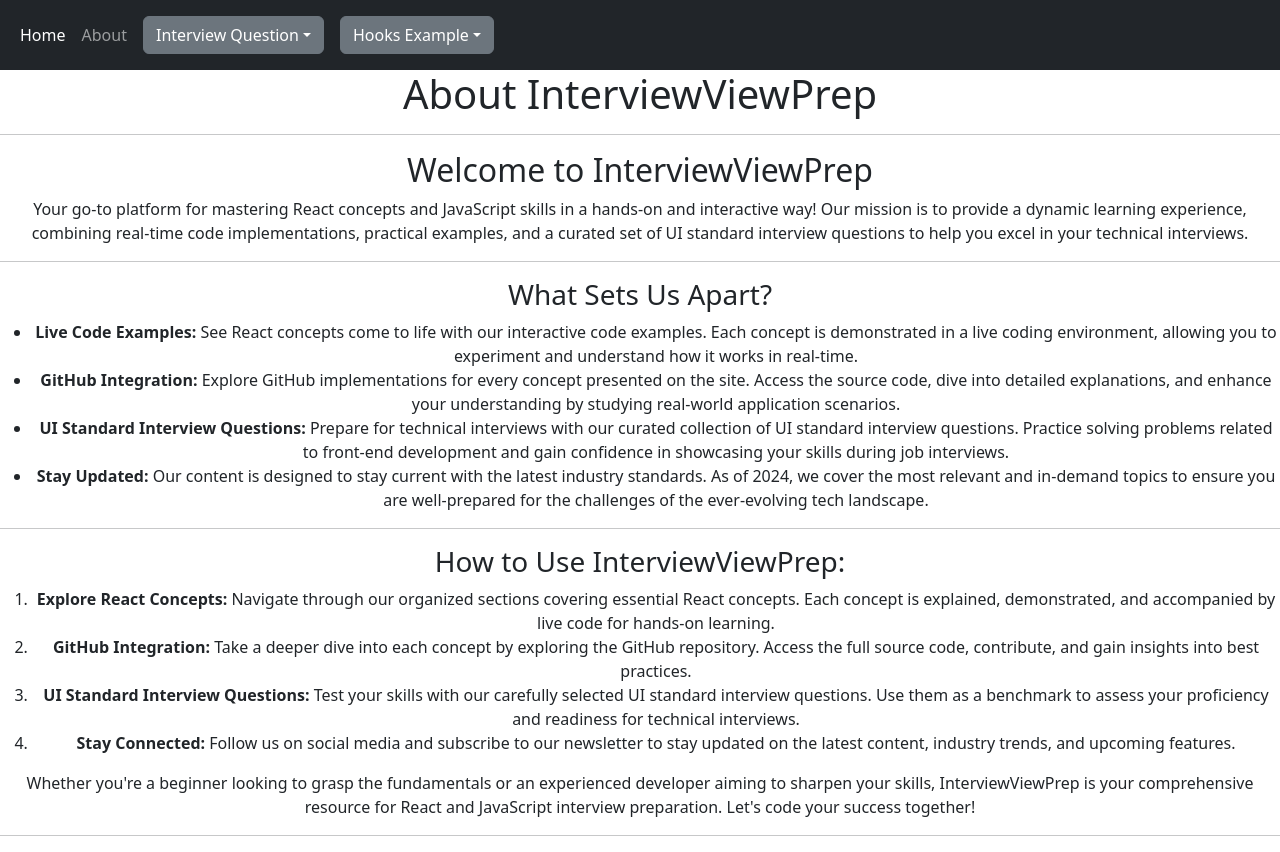
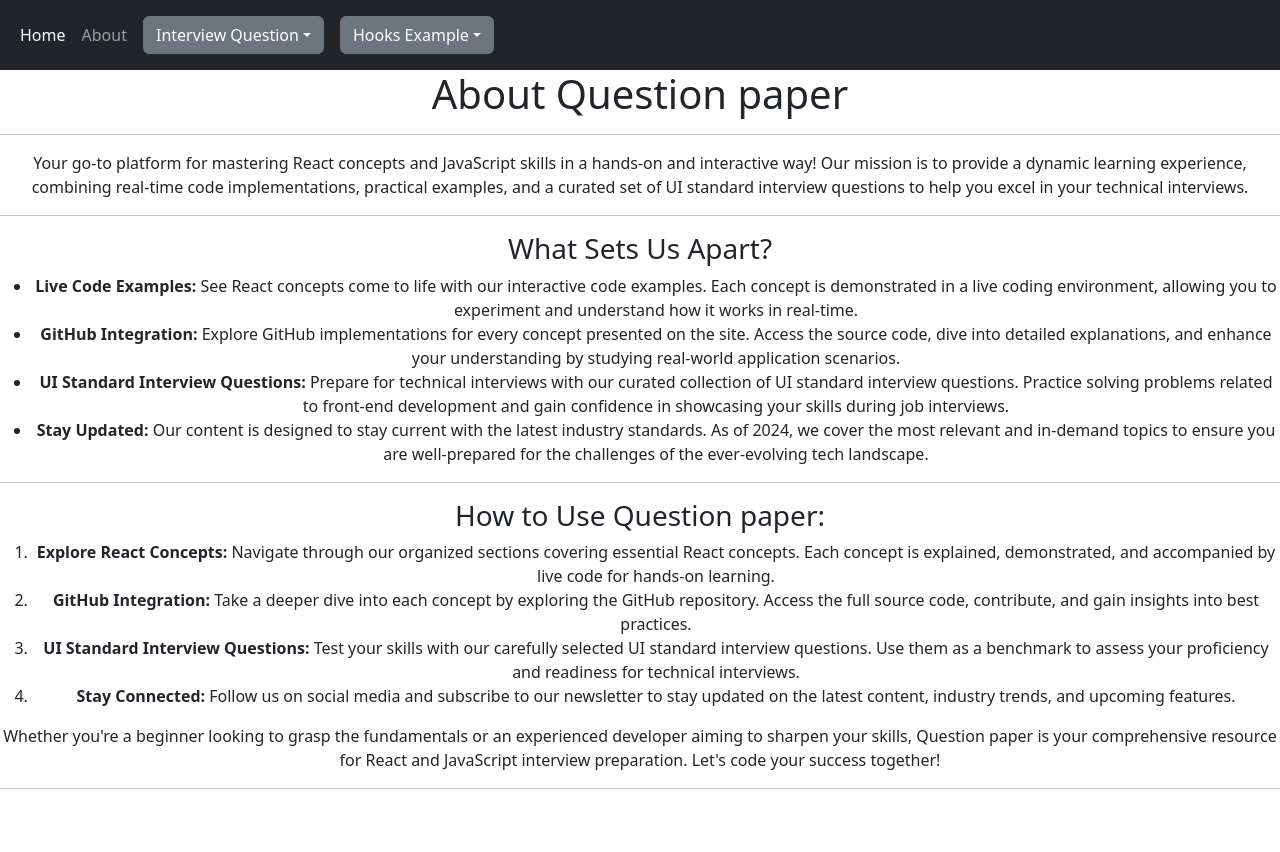
Before and after one commit to sunnyrai31/questionpaper, a React (Create React App) app: page /about in a window 1280 px wide. After the commit the page ends 805 px from the top, so only its background shows below. Built offline with nearby package versions, Linux system fonts and the light colour scheme.

Commit message:
about page content updated

```diff
--- a/src/Components/AboutComponent.js
+++ b/src/Components/AboutComponent.js
@@ -3,18 +3,13 @@ import { AboutMsg } from "../Data/aboutMessage";
 const AboutComponent = () => {
   return (
     <div id="#aboutPage">
-      {/* <span className="d-flex" style={{}}>
-        <label style={{ fontFamily: "monospace", fontSize: "large" }}>
-          {AboutMsg}
-        </label>
-      </span> */}
       <header>
-        <h1>About InterviewViewPrep</h1>
+        <h1>About Question paper</h1>
         <hr />
       </header>
 
       <section>
-        <h2>Welcome to InterviewViewPrep</h2>
+        {/* <h2>Welcome to Question paper</h2> */}
         <p>
           Your go-to platform for mastering React concepts and JavaScript skills
           in a hands-on and interactive way! Our mission is to provide a dynamic
@@ -58,7 +53,7 @@ const AboutComponent = () => {
       <hr />
 
       <section>
-        <h3>How to Use InterviewViewPrep:</h3>
+        <h3>How to Use Question paper:</h3>
         <ol>
           <li>
             <strong>Explore React Concepts:</strong> Navigate through our
@@ -88,8 +83,8 @@ const AboutComponent = () => {
       <section>
         <p>
           Whether you're a beginner looking to grasp the fundamentals or an
-          experienced developer aiming to sharpen your skills, InterviewViewPrep
-          is your comprehensive resource for React and JavaScript interview
+          experienced developer aiming to sharpen your skills, Question paper is
+          your comprehensive resource for React and JavaScript interview
           preparation. Let's code your success together!
         </p>
       </section>
```
